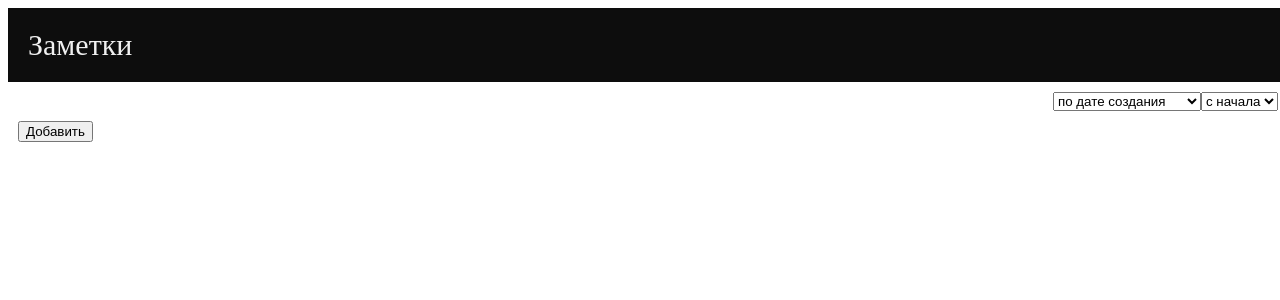
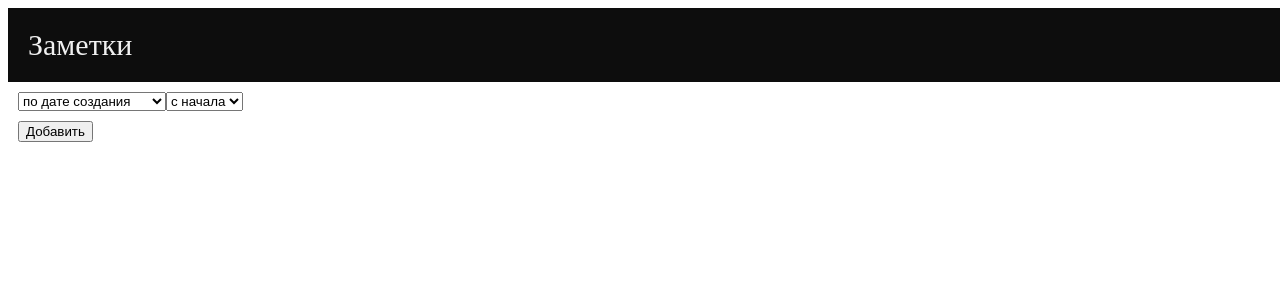
Before and after one commit to oksanaBir/to-do-list, a React app: page / in a window 1280 px wide. Shown: the top 300 px of the page. Built offline with nearby package versions, Linux system fonts and the light colour scheme.

Commit message:
styles import changed

```diff
--- a/src/styles/flexbox.less
+++ b/src/styles/flexbox.less
@@ -1,5 +1,3 @@
-@import "./styles";
-
 .flexbox {
     display: flex;
     justify-content: space-around;
--- a/src/ui/Flexbox.js
+++ b/src/ui/Flexbox.js
@@ -1,5 +1,5 @@
 import React from 'react';
-import styles from '../styles/flexbox.less';
+import classNames from 'classnames';
 
 export const flexPositions = {
     start: 'flex-start',
@@ -20,7 +20,7 @@ export function FlexBox({
 }) {
     return(
         <div
-            className={styles.flexbox}
+            className={classNames('flexbox')}
             style={{
                 justifyContent: position,
                 margin: margin + 'px',
```
